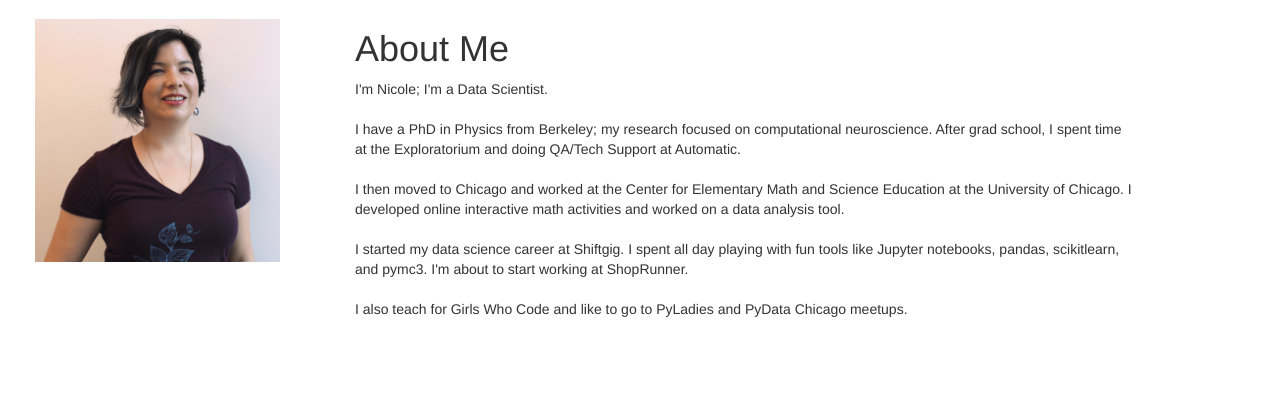
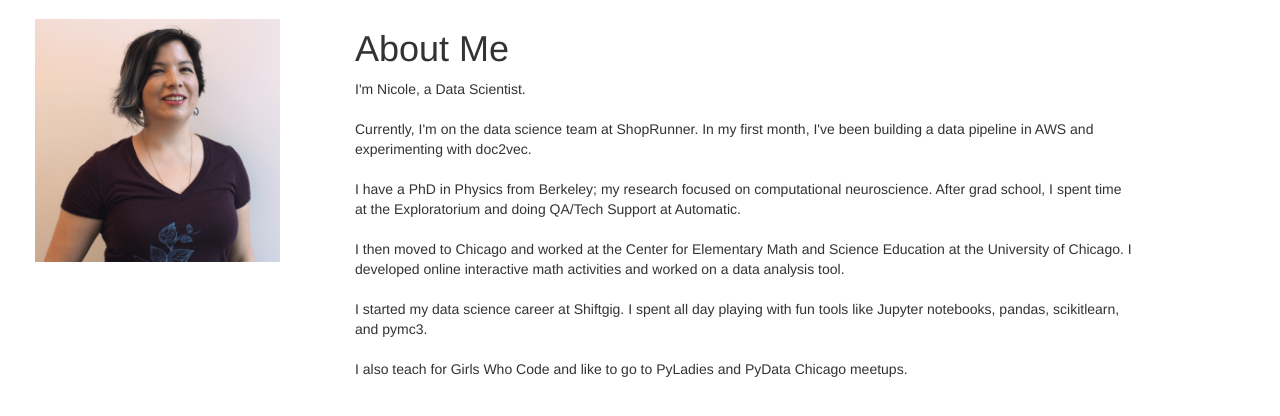
Before and after one commit to parsing-science/parsing-science-flask, a Flask app: page /about/ in a window 1280 px wide. Shown: the part 111-527 px from the top of the page. Run offline with Flask 2, Linux system fonts and the light colour scheme; some libraries are stand-ins or nearby versions.

Commit message:
Update About Me

```diff
--- a/parsing_science/templates/core/about.html
+++ b/parsing_science/templates/core/about.html
@@ -7,10 +7,11 @@
     <div class="about-me-text col-md-8">
         <h1>About Me </h1>
         <p>
-        I'm Nicole; I'm a Data Scientist. <br> <br>
+        I'm Nicole, a Data Scientist. <br> <br>
+        Currently, I'm on the data science team at ShopRunner. In my first month, I've been building a data pipeline in AWS and experimenting with doc2vec.<br><br>
         I have a PhD in Physics from Berkeley; my research focused on computational neuroscience. After grad school, I spent time at the Exploratorium and doing QA/Tech Support at Automatic. <br> <br>
         I then moved to Chicago and worked at the Center for Elementary Math and Science Education at the University of Chicago. I developed online interactive math activities and worked on a data analysis tool. <br><br>
-        I started my data science career at Shiftgig. I spent all day playing with fun tools like Jupyter notebooks, pandas, scikitlearn, and pymc3. I'm about to start working at ShopRunner. <br><br>
+        I started my data science career at Shiftgig. I spent all day playing with fun tools like Jupyter notebooks, pandas, scikitlearn, and pymc3. <br><br>
         I also teach for Girls Who Code and like to go to PyLadies and PyData Chicago meetups.
         </p>
     </div>
```
